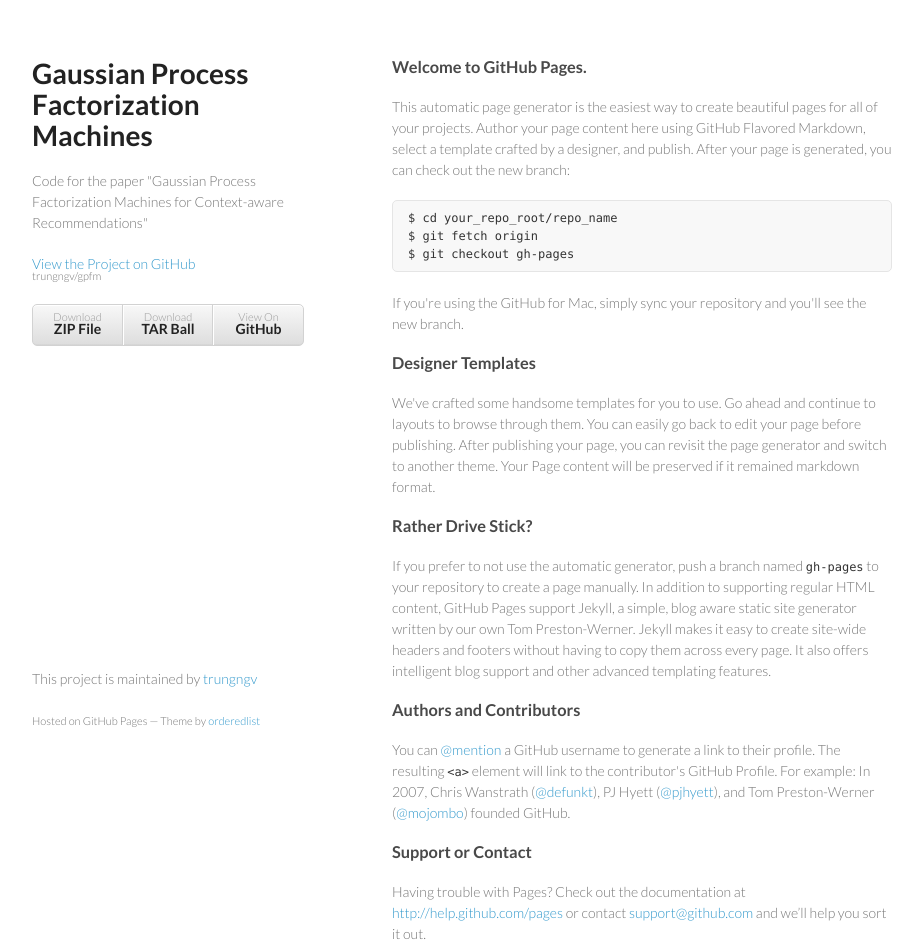
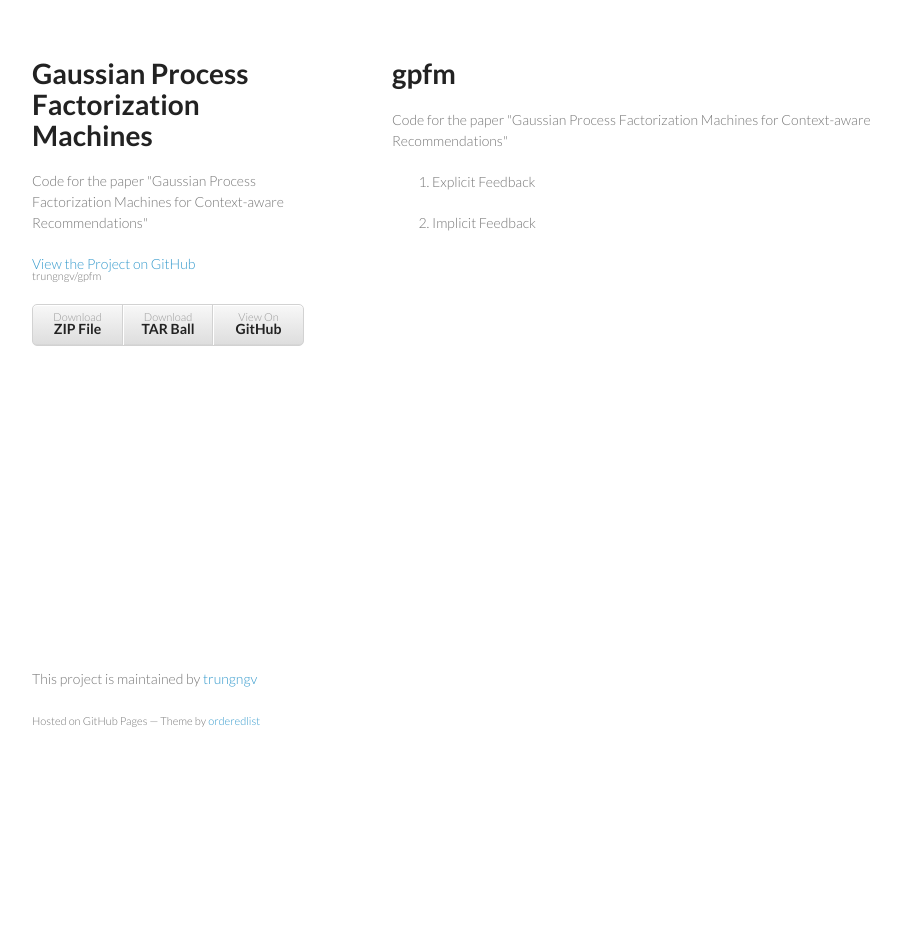
Before and after one commit to trungngv/gpfm, a plain HTML site: page index.html in a window 1280 px wide. Shown: the whole page, without its empty margins (178-1101 px from the left). After the commit the page ends 800 px from the top, so only its background shows below. Drawn offline with Linux system fonts and the light colour scheme.

```diff
--- a/index.html
+++ b/index.html
@@ -28,37 +28,15 @@
         </ul>
       </header>
       <section>
-        <h3>
-<a name="welcome-to-github-pages" class="anchor" href="#welcome-to-github-pages"><span class="octicon octicon-link"></span></a>Welcome to GitHub Pages.</h3>
+        <h1>
+<a name="gpfm" class="anchor" href="#gpfm"><span class="octicon octicon-link"></span></a>gpfm</h1>
 
-<p>This automatic page generator is the easiest way to create beautiful pages for all of your projects. Author your page content here using GitHub Flavored Markdown, select a template crafted by a designer, and publish. After your page is generated, you can check out the new branch:</p>
+<p>Code for the paper "Gaussian Process Factorization Machines  for Context-aware Recommendations"</p>
 
-<pre><code>$ cd your_repo_root/repo_name
-$ git fetch origin
-$ git checkout gh-pages
-</code></pre>
-
-<p>If you're using the GitHub for Mac, simply sync your repository and you'll see the new branch.</p>
-
-<h3>
-<a name="designer-templates" class="anchor" href="#designer-templates"><span class="octicon octicon-link"></span></a>Designer Templates</h3>
-
-<p>We've crafted some handsome templates for you to use. Go ahead and continue to layouts to browse through them. You can easily go back to edit your page before publishing. After publishing your page, you can revisit the page generator and switch to another theme. Your Page content will be preserved if it remained markdown format.</p>
-
-<h3>
-<a name="rather-drive-stick" class="anchor" href="#rather-drive-stick"><span class="octicon octicon-link"></span></a>Rather Drive Stick?</h3>
-
-<p>If you prefer to not use the automatic generator, push a branch named <code>gh-pages</code> to your repository to create a page manually. In addition to supporting regular HTML content, GitHub Pages support Jekyll, a simple, blog aware static site generator written by our own Tom Preston-Werner. Jekyll makes it easy to create site-wide headers and footers without having to copy them across every page. It also offers intelligent blog support and other advanced templating features.</p>
-
-<h3>
-<a name="authors-and-contributors" class="anchor" href="#authors-and-contributors"><span class="octicon octicon-link"></span></a>Authors and Contributors</h3>
-
-<p>You can <a href="https://github.com/blog/821" class="user-mention">@mention</a> a GitHub username to generate a link to their profile. The resulting <code>&lt;a&gt;</code> element will link to the contributor's GitHub Profile. For example: In 2007, Chris Wanstrath (<a href="https://github.com/defunkt" class="user-mention">@defunkt</a>), PJ Hyett (<a href="https://github.com/pjhyett" class="user-mention">@pjhyett</a>), and Tom Preston-Werner (<a href="https://github.com/mojombo" class="user-mention">@mojombo</a>) founded GitHub.</p>
-
-<h3>
-<a name="support-or-contact" class="anchor" href="#support-or-contact"><span class="octicon octicon-link"></span></a>Support or Contact</h3>
-
-<p>Having trouble with Pages? Check out the documentation at <a href="http://help.github.com/pages">http://help.github.com/pages</a> or contact <a href="mailto:support@github.com">support@github.com</a> and we’ll help you sort it out.</p>
+<ol>
+<li><p>Explicit Feedback</p></li>
+<li><p>Implicit Feedback </p></li>
+</ol>
       </section>
       <footer>
         <p>This project is maintained by <a href="https://github.com/trungngv">trungngv</a></p>
```
Also changed, not shown: params.json (+1 -1 lines).
